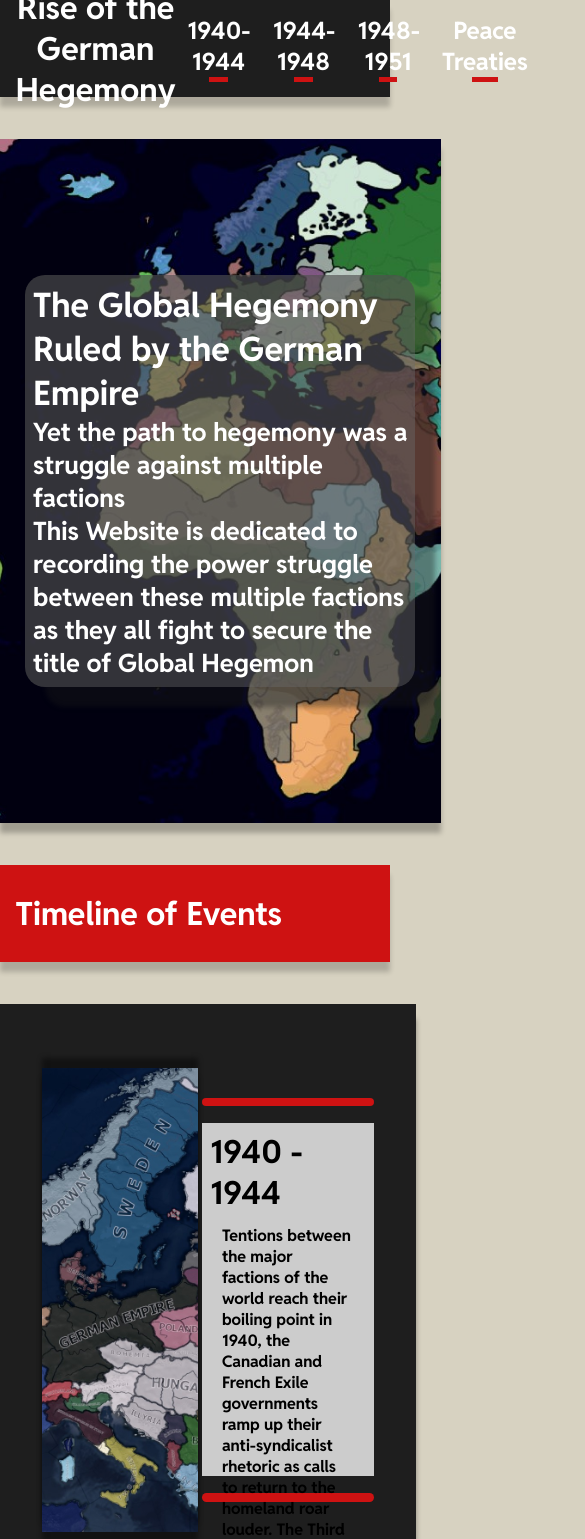
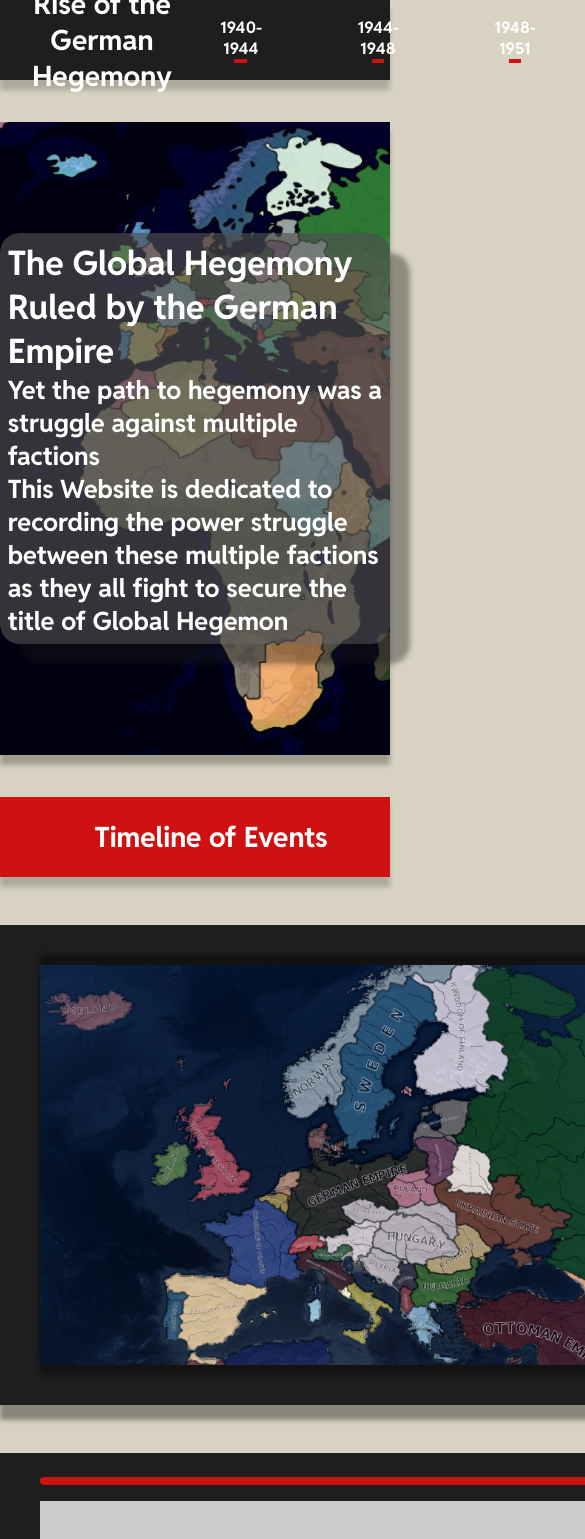
Before and after one commit to jackie-png/Alternate-History-Website---CSS-HTML-React-Project, a React (Vite) app: page /Homepage in a window 390 px wide. Shown: the top 1539 px of the page, 585 px wide, since content can reach past the window. Built offline with nearby package versions, Linux system fonts and the light colour scheme.

Commit message:
Modified the units of header and image elements to make website more responsive

```diff
--- a/src/CSS-files/Article.module.css
+++ b/src/CSS-files/Article.module.css
@@ -1,19 +1,19 @@
 .paragraph_inner_container{
-    margin-right: 2vw;
+    margin-right: 2em;
 }
 
 .next_button{
     background:rgba(30, 30, 30);
     color: white;
     font-family: RedditSans, Arial, Helvetica, sans-serif;
-    width: 15vw;
-    height: 8vh;
+    width: 9em;
+    height: 2.5em;
     border: none;
     border-radius: 20px;
-    font-size: 1.75rem;
+    font-size: 1.5rem;
     cursor: pointer;
-    margin-left: 2vw;
-    margin-right: 2vw;
+    margin-left: 2em;
+    margin-right: 2em;
     box-shadow: 0px 10px 5px rgba(0, 0, 0, 0.271);
     transition: box-shadow 0.10s, background 0.35s;
 }
@@ -28,21 +28,19 @@
 
 #paragraph_with_image{
     display:flex;
-    padding: 2vh;
-    margin: 3vh 5vw 3vh 5vw;
-    width: 70vw;
+    width: 70em;
 }
 
 
 
 .paragraph_container{
     margin: auto;
-    width: 50vw;
+    width: 50%;
     font-size: 1rem;
 }
 
 .section_container{
-    margin-left: 15vw;
+    margin-left: 0;
 }
 
 .year_header{
@@ -51,17 +49,19 @@
     color: white;
     font-size: 1.25rem;
     padding-top: 0.7em;
-    height: 10vh;
-    margin-bottom: 7vh;
+    width: 100vw;
+    height: 3.5em;
+    margin-bottom: 2.5em;
 }
 
 .event_header{
     text-align: center;
     font-size: 1.5rem;
-    margin-top: 3vh;
+    margin-top: 1em;
     padding: 0.75em 0;
     background-color: rgba(64, 64, 64, 0.156);
     box-shadow: 0 1vh 5px rgba(0, 0, 0, 0.286);
+    width: 100vw;
 }
 
 #treaty_event{
@@ -74,6 +74,13 @@
 }
 
 #treaty_p{
-    text-indent: 0vw;
-    width: 30vw;
+    width: 28em;
 }
+
+
+@media screen and (max-width: 800px) {
+    .paragraph_container{
+        width: 70%;
+        font-size: 1rem;
+    }
+}
--- a/src/CSS-files/Header.module.css
+++ b/src/CSS-files/Header.module.css
@@ -17,9 +17,8 @@
 
 .home_Header{
     background: rgba(30, 30, 30);
-    max-width: 100vw;
-    width: 100vw;
-    height: 11.5vh;
+    width: 100%;
+    height: 5em;
     display: flex;
     flex-direction: row;
     justify-content: space-between;
@@ -31,16 +30,14 @@
 
 
 .header_h1{
-    margin-left: 2vw;
-    margin-right: auto;
-    font-size: 2rem;
+    font-size: 1.75rem;
 }
 
 .header_h1_Container{
     flex: 1;
     display: flex;
     justify-content: flex-start;
-    padding-left: 2vw;
+    padding-left: 2em;
 }
 
 .header_h2_Container{
@@ -50,12 +47,12 @@
 }
 
 .header_h2_link{
-    margin: 3vw;
+    margin: 3em;
 }
 
 .underline{
     width: 30%;
-    height: 0.5vh;
+    height: 0.3em;
     background: #CE1212;
     border-radius: 0px;
     transition: width 0.35s, border-radius 0.5s;
@@ -80,3 +77,9 @@
 .homepage-description-link:hover > #description-underline{
     width: 33%;
 }
+
+@media screen and (max-width:800px){
+    .header_h2{
+        font-size: 1em;
+    }
+}
--- a/src/CSS-files/Homepage.module.css
+++ b/src/CSS-files/Homepage.module.css
@@ -10,35 +10,34 @@
 .link_container{
     background: rgba(30, 30, 30);
     color: black;
-    width: 85vw;
-    height: 60vh;
-    margin-top: 5vh;
+    width: 80em;
+    height: 25em;
+    margin-top: 3em;
     margin-left: auto;
     margin-right: auto;
-    margin-bottom: 5vh;
+    margin-bottom: 3em;
     display: flex;
     flex-direction: row;
     justify-content: space-between;
     align-items: center;
-    padding: 5vh;
+    padding: 2.5em;
     font-size: 1em;
     box-shadow: 0px 15px 5px rgba(0, 0, 0, 0.371);
 }
 
 .link_Description{
     background-color: rgb(204, 204, 204);
-    width: 40vw;
-    height: 40vh;
-    padding:2vw
-
+    width: 35em;
+    height: 20em;
+    padding: 2em;
 }
 
 .description_line{
     background-color:#CE1212;
     width:100%;
-    margin-bottom: 2vh;
-    margin-top: 2vh;
-    height: 1vh;
+    margin-bottom: 1em;
+    margin-top: 1em;
+    height: 0.5em;
     color: #ce121200;
     border-radius: 10px;
 
@@ -48,8 +47,8 @@
     background-image: url('./treatyImages/KRworld1951V3.jpg');
     background-size: cover;
     background-position: center;
-    width: 40vw;
-    height: 55vh;
+    width: 40em;
+    height: 25em;
     box-shadow: 0px 10px 5px rgba(0, 0, 0, 0.411), 0px -10px 5px rgba(0, 0, 0, 0.411);
 }
 
@@ -74,9 +73,9 @@
 .homepage_description_link{
     font-size: 1em;
     cursor: pointer;
-    margin-left: 1vw;
+    margin-left: 1em;
     border: 1px solid rgba(0, 0, 0, 0.523);
-    padding: 0.5vw;
+    padding: 0.5em;
     box-shadow: 0px 0px 0px rgba(0, 0, 0, 0);
     transition: box-shadow 0.1s ;
 }
@@ -87,13 +86,13 @@
 
 .footer{
     text-align: center;
-    height: 15vh;
+    height: 7em;
     background: #a61313;
     display: flex;
     align-items: center;
     justify-content: center;
-    padding-left: 2vw;
-    padding-right: 2vw;
+    padding-left: 2em;
+    padding-right: 2em;
 }
 
 
--- a/src/CSS-files/Sidebar.module.css
+++ b/src/CSS-files/Sidebar.module.css
@@ -2,9 +2,9 @@
     position: fixed;
     scroll-behavior: smooth;
     background-color:rgb(84, 84, 84);
-    width: 15vw;
-    height: calc(100vh - 11vh); /* Adjust height to ensure scrollbar visibility */
-    top: 11.5vh;
+    width: 13em;
+    height: calc(100% - 11%); /* Adjust height to ensure scrollbar visibility */
+    top: 5em;
     color: white;
     overflow-y: scroll;
     box-shadow: 10px 0px 5px rgba(0, 0, 0, 0.196);
@@ -22,7 +22,7 @@
 
 .sidebar_title{
     text-align: center;
-    margin-bottom: 3vh;
+    margin-bottom: 1em;
 }
 
 
@@ -34,11 +34,9 @@
 
 .sidebar_element{
     cursor: pointer;
-    padding-left: 1vw;
-    padding-right: 1vw;
     margin: 0;
-    padding: 2vh 1vw 3vh 1vw ;
-    height: 6.5vh;
+    height: 3em;
+    padding: 1.3em ;
     box-shadow: 0px 5px 5px rgba(0, 0, 0, 0.196), 0px -5px 5px rgba(0, 0, 0, 0.196);
 }
 
--- a/src/pages/Hist1940.jsx
+++ b/src/pages/Hist1940.jsx
@@ -89,12 +89,11 @@ export default function Hist1940(){
         navigate("/1936-1940");
     }
 
+         //   <Sidebar menu= {sidebarArr} />
 
     return (
         <div>
             <Header/>
-            <Sidebar menu= {sidebarArr} />
-            <div className={articleStyle.section_container}>
             <div id="link-1940" className="image-Container">
                 <div id ={articleStyle.section_top_title} className="imageText-Centered">
                     <h1>1940 - 1944</h1>
@@ -254,6 +253,5 @@ export default function Hist1940(){
 
 
 
-        </div>
     );
 }
--- a/src/styles.css
+++ b/src/styles.css
@@ -5,10 +5,10 @@
 
 html{
     font-size: 1rem;
+    width: 100%;
 }
 
 body{
-    overflow-x: hidden;
     scroll-behavior: smooth;
     background-color: rgb(215, 210, 193);
 }
@@ -64,29 +64,17 @@ p{
 }
 
 
-::-webkit-scrollbar{
-    width: 15px;
-    background-color: black;
-}
-
-::-webkit-scrollbar-thumb{
-    background:#CE1212;
-    border-radius: 20px;
-}
-
-
 .image-Container {
     background-image: url('./treatyImages/KRworld1951V3.jpg');
     background-size: cover;
     background-position: center;
-    width: 100%;
+    width: 100vw;
     height: 75vh;
     margin-top: 5vh;
     margin-bottom: 5vh;
     display: flex;
     justify-content: center;
     align-items: center;
-    padding: 3vh;
     box-shadow: 0px 10px 5px rgba(0, 0, 0, 0.253);
     font-size: 2vh;
 
```
Lines whose indentation alone changed are shown as unchanged.
